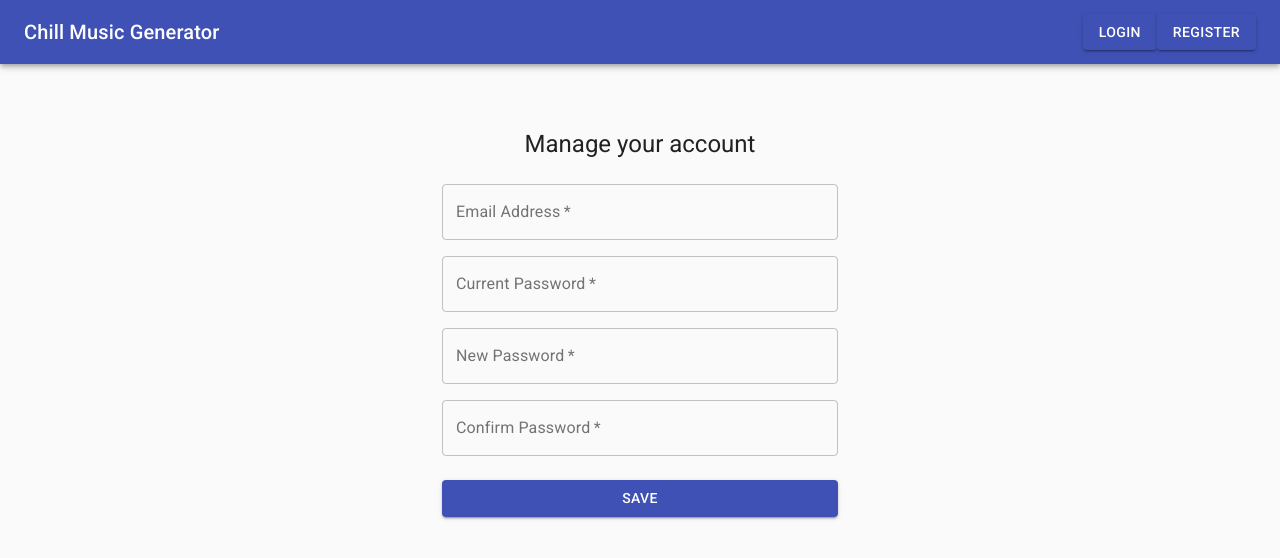
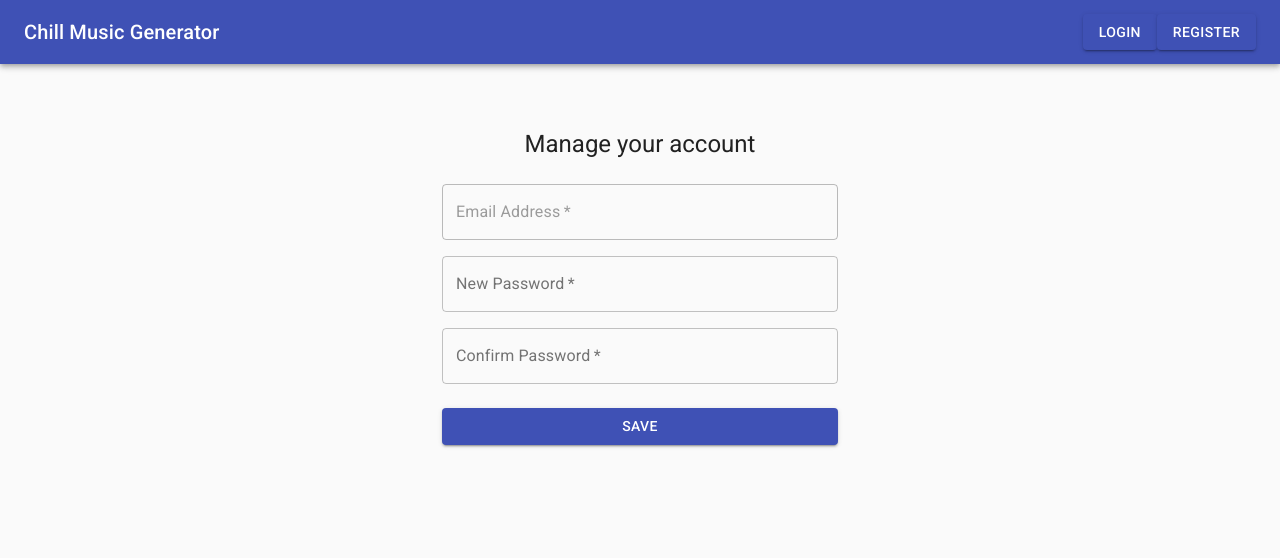
Before and after one commit to Karoru19/compositor-ai-site, a React (Create React App) app: page /manage in a window 1280 px wide. Shown: the top 558 px of the page. Built offline with nearby package versions, Linux system fonts and the light colour scheme.

Commit message:
password change

```diff
--- a/src/ManageAccount.js
+++ b/src/ManageAccount.js
@@ -35,7 +35,6 @@ export default class ManageAccount extends Component {
 
     state = {
         emailValue: '',
-        passwordValue: '',
         repasswordValue: '',
         newPasswordValue: ''
     };
@@ -52,24 +51,26 @@ export default class ManageAccount extends Component {
     handleSubmit = (event) => {
         event.preventDefault();
 
-        if (this.state.passwordValue !== this.state.repasswordValue) {
+        if (this.state.newPasswordValue !== this.state.repasswordValue) {
             alert('Type correct password');
-            this.setState({passwordValue: ''});
             this.setState({repasswordValue: ''});
             this.setState({newPasswordValue: ''});
         }
 
-        fetch('http://localhost:52070/api/password-change', {
+        fetch('http://127.0.0.1:8000/api/password-change/', {
             method: 'POST',
                 body: JSON.stringify({
                 password: this.state.newPasswordValue,
                 confirm_password: this.state.repasswordValue
             }),
             headers: {
-                'Content-Type': 'application/json'
+                'Content-Type': 'application/json',
+                'Authorization': 'Token ' + sessionStorage.getItem('token')
             }
         }).then(res => {
-            return res;
+            this.setState({repasswordValue: ''});
+            this.setState({newPasswordValue: ''});
+            alert('Success');
         }).catch(err => err);
     }
 
@@ -79,7 +80,6 @@ export default class ManageAccount extends Component {
                 <CssBaseline/>
                 <ManageDiv repassword={this.state.repasswordValue}
                            email={sessionStorage.getItem('email')}
-                           currentPassword={this.state.passwordValue}
                            newpassword={this.state.newPasswordValue}
                            handleSubmitFunc={this.handleSubmit}
                            handleValueChangeFunc={this.handleChange}
@@ -89,7 +89,7 @@ export default class ManageAccount extends Component {
     }
 }
 
-const ManageDiv = ({handleSubmitFunc, handleValueChangeFunc, email, currentPassword, newpassword, repassword}) => {
+const ManageDiv = ({handleSubmitFunc, handleValueChangeFunc, email, newpassword, repassword}) => {
     const classes = useStyles();
     return <div className={classes.paper}>
         <Typography component="h1" variant="h5">
@@ -108,20 +108,7 @@ const ManageDiv = ({handleSubmitFunc, handleValueChangeFunc, email, currentPassw
                         value={email}
                         onChange={event => handleValueChangeFunc("emailValue", event)}
                         autoComplete="email"
-                    />
-                </Grid>
-                <Grid item xs={12}>
-                    <TextField
-                        variant="outlined"
-                        required
-                        fullWidth
-                        name="currentpassword"
-                        label="Current Password"
-                        type="password"
-                        id="currentpassword"
-                        value={currentPassword}
-                        onChange={event => handleValueChangeFunc("passwordValue", event)}
-                        autoComplete="current-password"
+                        disabled={true}
                     />
                 </Grid>
                 <Grid item xs={12}>
```
